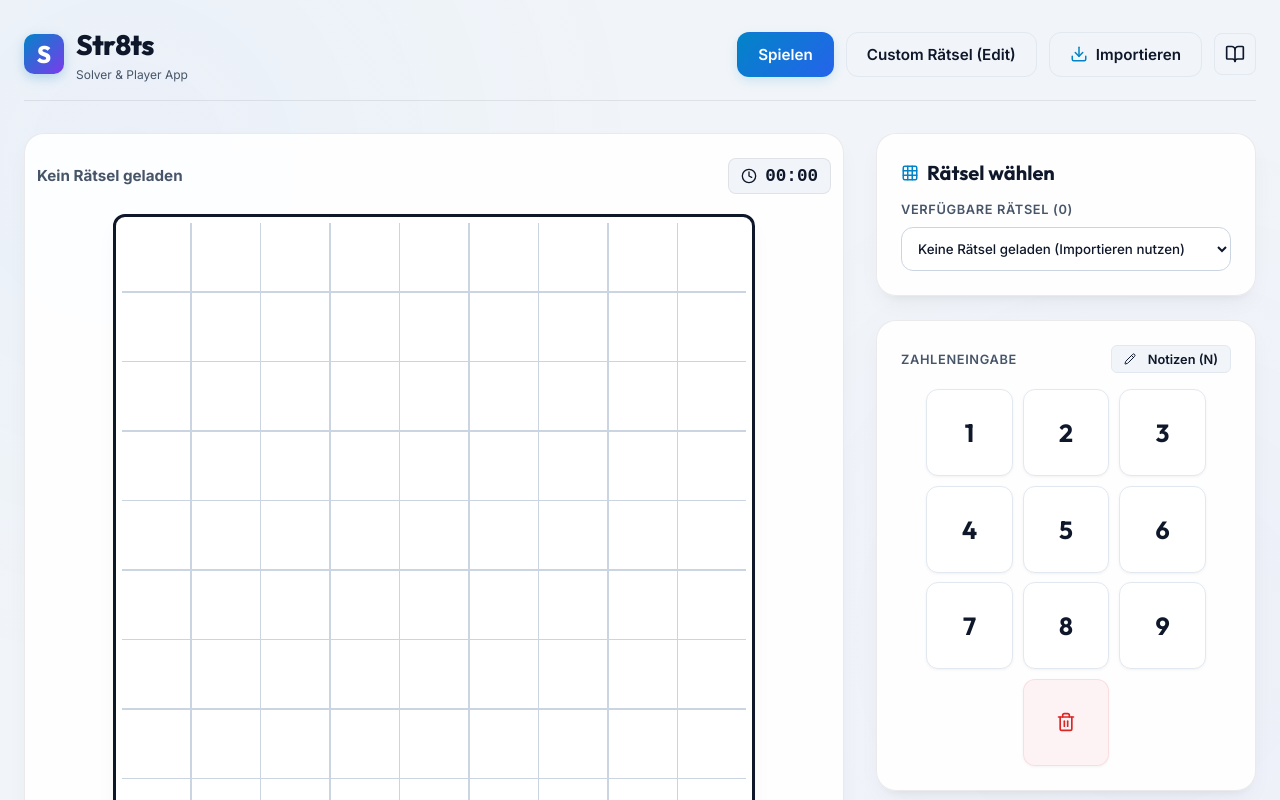
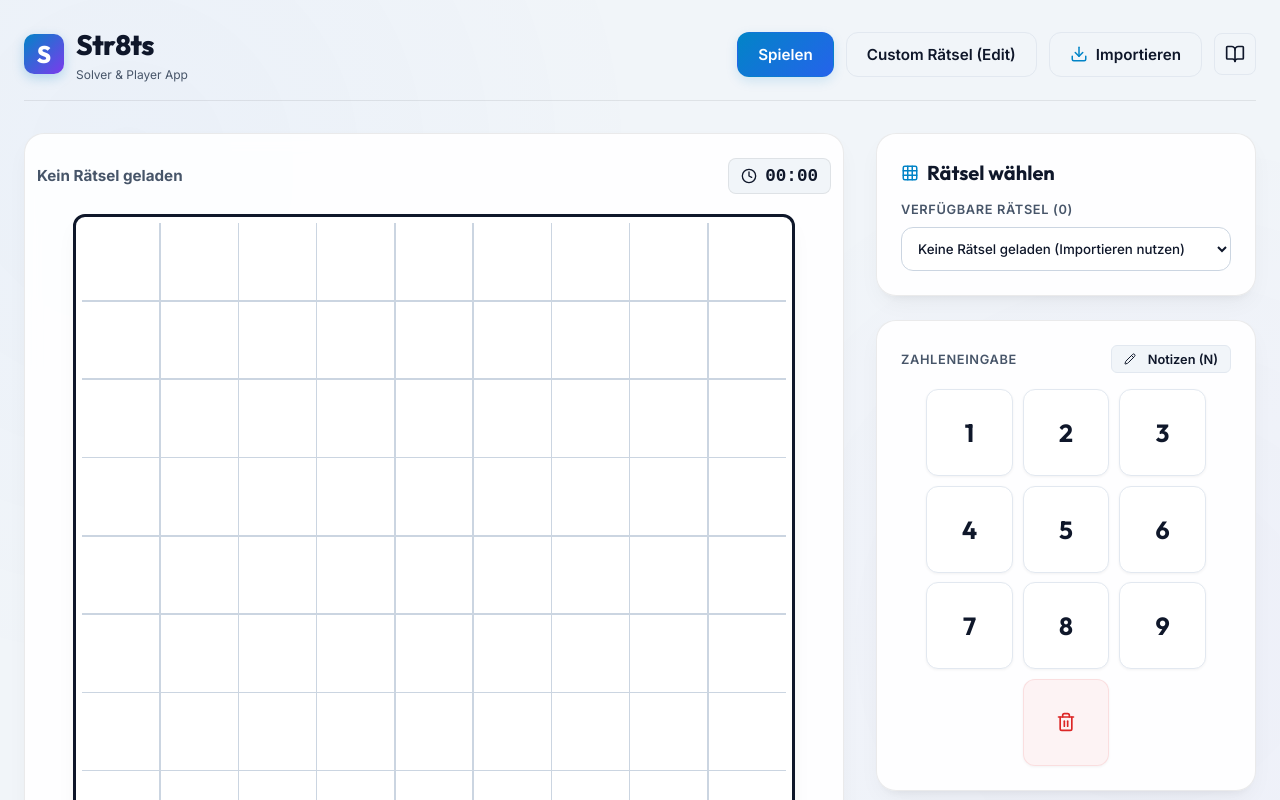
Before and after one commit to hucky61/straights, a React (Vite) app: page / in a window 1280 px wide. Shown: the top 800 px of the page. Built offline with nearby package versions, Linux system fonts and the light colour scheme.

Commit message:
feat: implement base design system and game grid styles for Str8ts app

```diff
--- a/src/index.css
+++ b/src/index.css
@@ -151,6 +151,14 @@ body {
   .game-workspace {
     grid-template-columns: 1fr;
   }
+
+  .grid-9x9 {
+    --cell-size: clamp(36px, calc((100vw - 48px) / 9), 92px);
+  }
+
+  .grid-6x6 {
+    --cell-size: clamp(45px, calc((100vw - 48px) / 6), 110px);
+  }
 }
 
 /* Glass Card styling */
@@ -218,7 +226,7 @@ body {
 }
 
 .grid-9x9 {
-  --cell-size: clamp(34px, 5.5vw, 68px);
+  --cell-size: clamp(36px, 6vw, 96px);
   grid-template-columns: repeat(9, var(--cell-size));
   grid-template-rows: repeat(9, var(--cell-size));
   width: max-content;
@@ -226,7 +234,7 @@ body {
 }
 
 .grid-6x6 {
-  --cell-size: clamp(45px, 8vw, 84px);
+  --cell-size: clamp(45px, 9vw, 120px);
   grid-template-columns: repeat(6, var(--cell-size));
   grid-template-rows: repeat(6, var(--cell-size));
   width: max-content;
@@ -1024,13 +1032,13 @@ body {
     padding: 3px;
   }
 
-  /* Minimize horizontal empty space on tablet and mobile viewports */
+  /* Remove height restriction: allow board to scale freely to available width */
   .grid-9x9 {
-    --cell-size: clamp(34px, calc((100vw - 32px) / 9), 68px);
+    --cell-size: calc((100vw - 28px) / 9);
   }
 
   .grid-6x6 {
-    --cell-size: clamp(45px, calc((100vw - 30px) / 6), 84px);
+    --cell-size: calc((100vw - 26px) / 6);
   }
 
   .board-status-bar {
```
